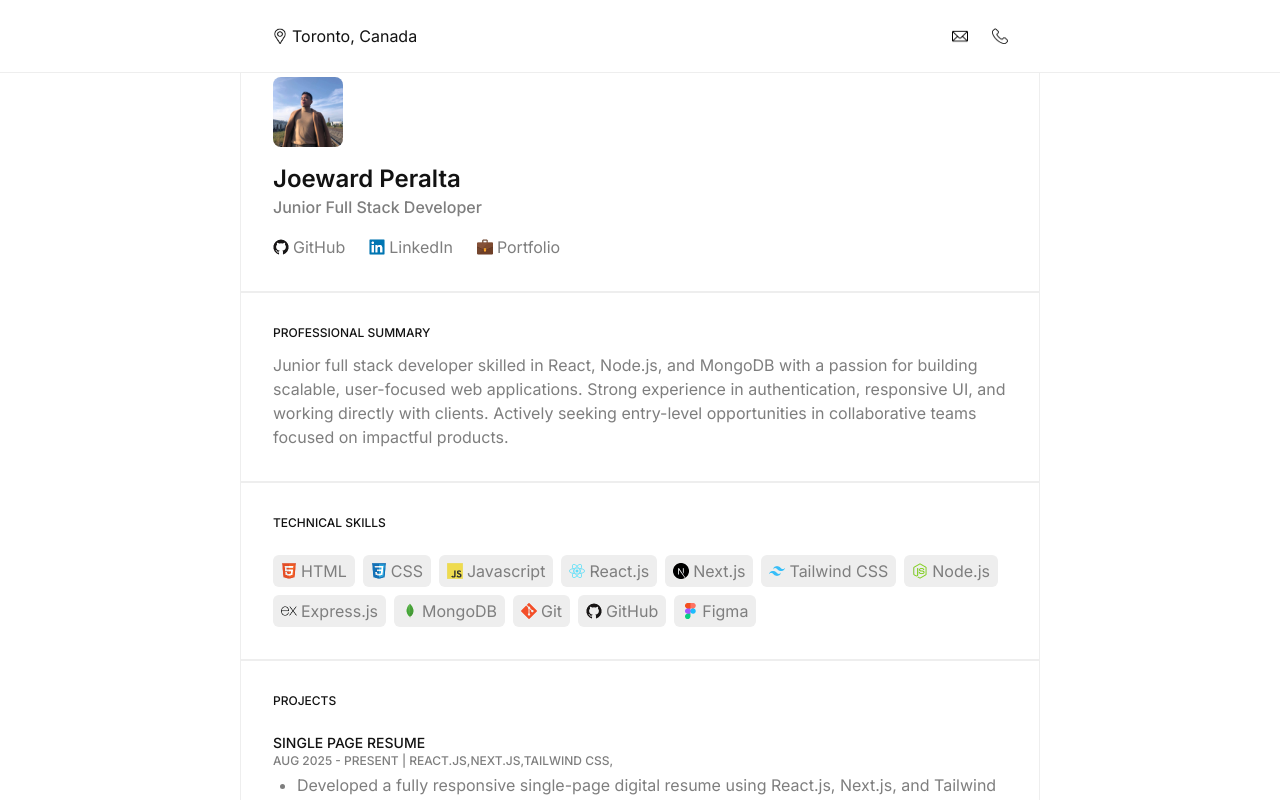
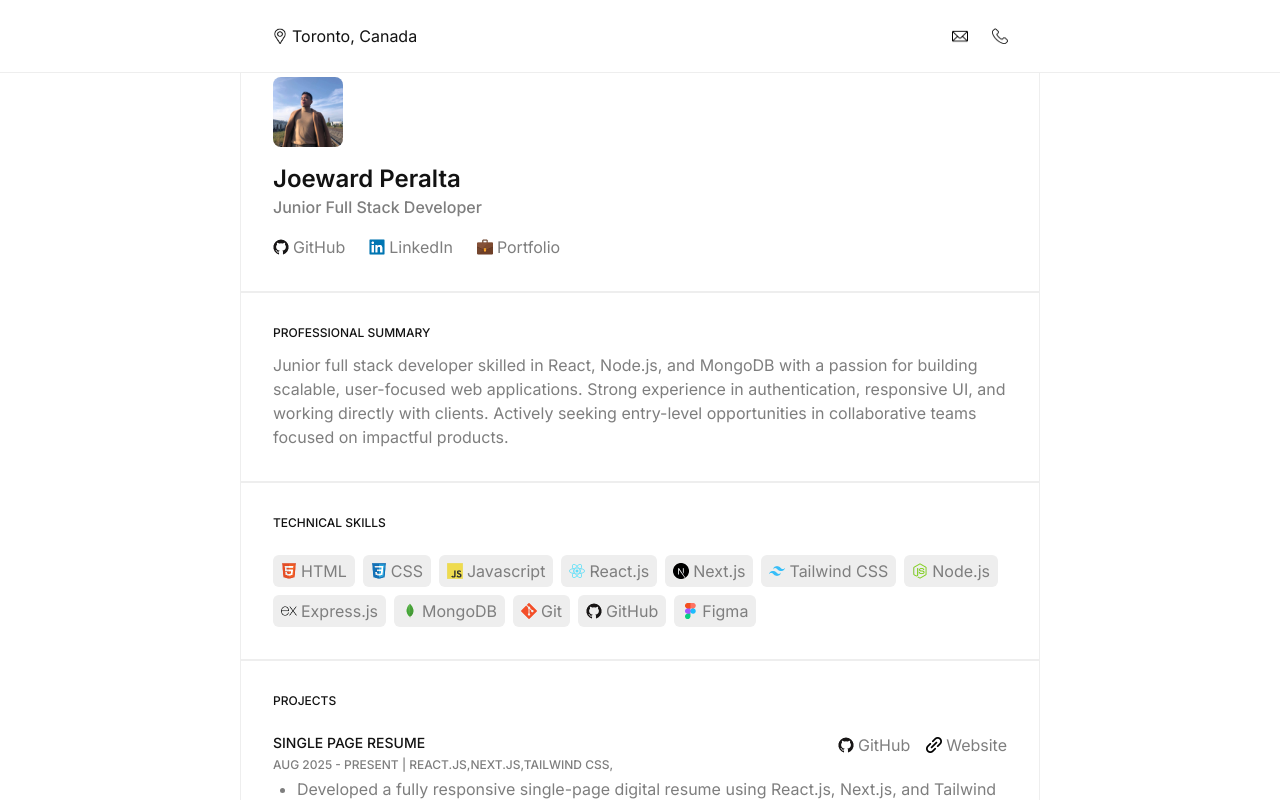
Before and after one commit to joewardperalta/single-page-resume, a Next.js app: page / in a window 1280 px wide. Shown: the top 800 px of the page. Built offline with nearby package versions, Linux system fonts and the light colour scheme.

Commit message:
Add a github link and website link to the ProjectCard component so that users or recruiters can easily navigate to the github repo and the live website.

```diff
--- a/components/ProjectCard.jsx
+++ b/components/ProjectCard.jsx
@@ -1,4 +1,5 @@
 import Paragraph from "./Paragraph";
+import SocialLinkCard from "./SocialLinkCard";
 import SubHeading from "./SubHeading";
 
 export default function ProjectCard({ className, project }) {
@@ -6,7 +7,27 @@ export default function ProjectCard({ className, project }) {
     <div>
       {/* Headline */}
       <div className="mb-1">
+        {/* Title */}
+        <div className="flex justify-between">
           <SubHeading>{project.title}</SubHeading>
+
+          {/* Links */}
+          <div className="flex gap-4">
+            <SocialLinkCard
+              iconSrc="/github-icon.png"
+              title="GitHub"
+              link={project.githubLink}
+            />
+            <SocialLinkCard
+              iconSrc="/link-icon.png"
+              title="Website"
+              link={project.websiteLink}
+            />
+          </div>
+        </div>
+
+        {/* Date and stack */}
+        <div>
           <p className="font-medium text-xs uppercase text-secondary">
             {project.startDate.month} {project.startDate.year} {" - "}
             {project.endDate.month
@@ -18,8 +39,9 @@ export default function ProjectCard({ className, project }) {
             )}
           </p>
         </div>
+      </div>
 
-      {/* Description */}
+      {/* Responsibilities */}
       <div className="pl-6">
         <ul>
           {project.responsibilities.map((responsibility, index) => (
--- a/data/projects.json
+++ b/data/projects.json
@@ -15,6 +15,8 @@
       "Developed a fully responsive single-page digital resume using React.js, Next.js, and Tailwind CSS, optimized for desktop, tablet, and mobile viewing to enhance recruiter accessibility and engagement",
       "Implemented semantic HTML and accessibility best practices to ensure WCAG-compliant design, improving usability for diverse audiences and aligning with industry standards",
       "Optimized page performance and SEO, enabling instant load times, improved search visibility, and seamless recruiter access via a shareable web link"
-    ]
+    ],
+    "githubLink": "https://github.com/joewardperalta/single-page-resume",
+    "websiteLink": "https://single-page-resume-theta.vercel.app/"
   }
 ]
```
Also changed, not shown: public/link-icon.png (added). Lines whose indentation alone changed are shown as unchanged.
